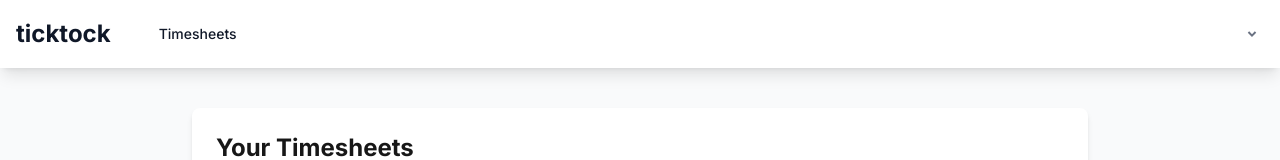
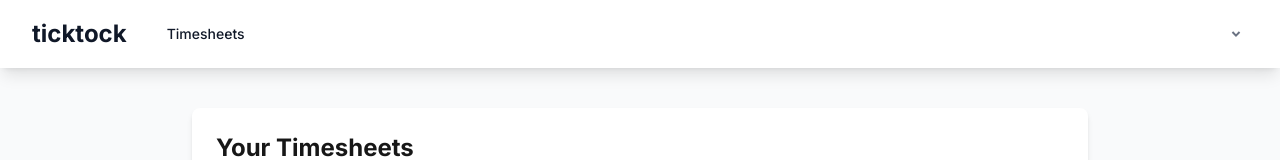
Before and after one commit to BRV12G/timesheet-management, a Next.js app: page /dashboard in a window 1280 px wide. Shown: the top 160 px of the page. Built offline with nearby package versions, Linux system fonts and the light colour scheme; no server answers.

Commit message:
style(header): made the header responsive for all sceensizes

```diff
--- a/src/components/Header.tsx
+++ b/src/components/Header.tsx
@@ -46,16 +46,16 @@ export default function Header() {
   };
 
   return (
-    <header className="w-full h-[68px] flex items-center justify-between px-4  bg-white shadow-lg">
+    <header className="w-full h-[68px] flex items-center justify-between px-4 sm:px-6 md:px-8 bg-white shadow-lg">
       {/* Left side */}
-      <div className="flex items-center gap-12">
+      <div className="flex items-center gap-6 sm:gap-10">
         <Link
           href="/dashboard"
-          className="flex items-center gap-3 w-auto h-[36px]"
+          className="flex items-center gap-2 sm:gap-3  w-auto h-[36px]"
         >
           <span className="text-2xl font-bold text-gray-900">ticktock</span>
         </Link>
-        <span className="text-sm font-medium text-gray-900 font-inter">
+        <span className="text-sm font-medium text-gray-900 hidden md:inline-block ">
           Timesheets
         </span>
       </div>
@@ -66,7 +66,7 @@ export default function Header() {
           onClick={() => setOpen((prev) => !prev)}
           className="text-md text-gray-500 hover:text-black focus:outline-none flex items-center gap-1 font-medium text-base cursor-pointer"
         >
-          {name}{" "}
+           <span className="max-w-[100px] truncate">{name}</span>
           <span className="text-md">
             <RiArrowDropDownLine size={24} />
           </span>
```
